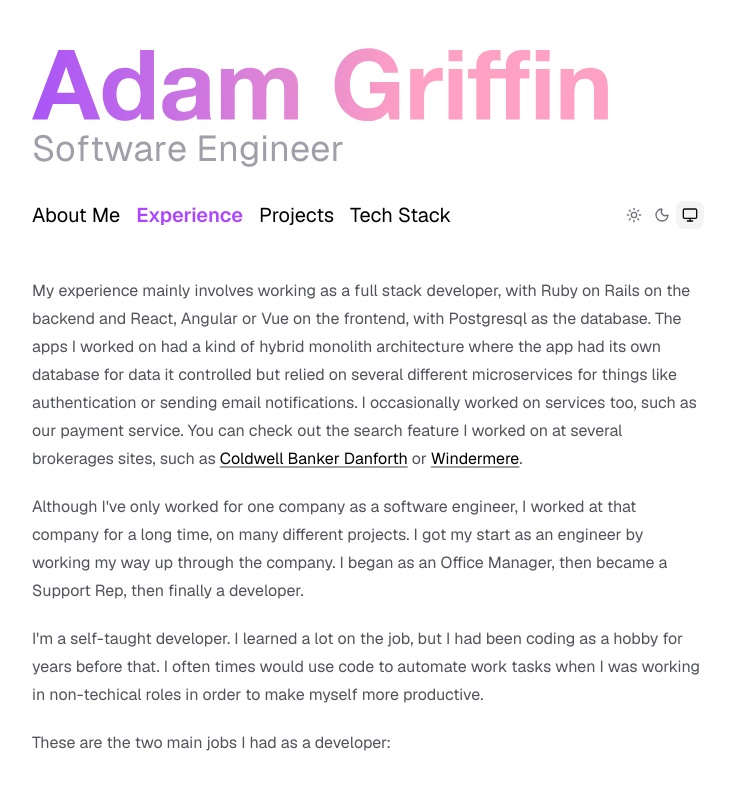
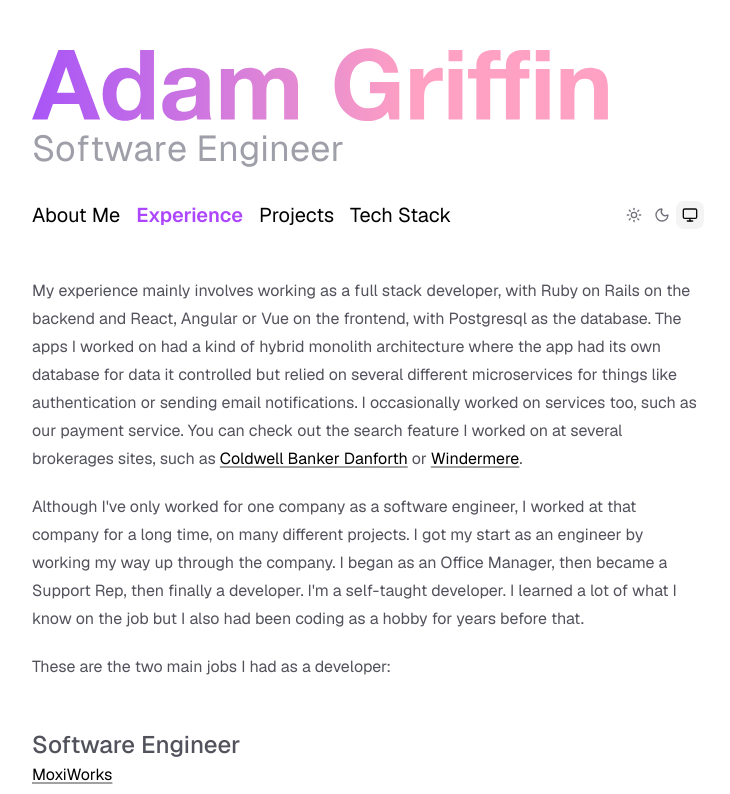
Before and after one commit to adamwgriffin/portfolio, a Next.js app: page /experience in a window 1280 px wide. Shown: the top 794 px of the page, without its empty margins (272-1002 px from the left). Built offline with nearby package versions, Linux system fonts and the light colour scheme.

Commit message:
Edited experience page

```diff
--- a/app/experience/page.tsx
+++ b/app/experience/page.tsx
@@ -42,13 +42,9 @@ export default function Page() {
           I worked at that company for a long time, on many different projects.
           I got my start as an engineer by working my way up through the
           company. I began as an Office Manager, then became a Support Rep, then
-          finally a developer.
-        </p>
-        <p>
-          I&apos;m a self-taught developer. I learned a lot on the job, but I
-          had been coding as a hobby for years before that. I often times would
-          use code to automate work tasks when I was working in non-techical
-          roles in order to make myself more productive.
+          finally a developer. I&apos;m a self-taught developer. I learned a lot
+          of what I know on the job but I also had been coding as a hobby for
+          years before that.
         </p>
 
         <p>These are the two main jobs I had as a developer:</p>
```
